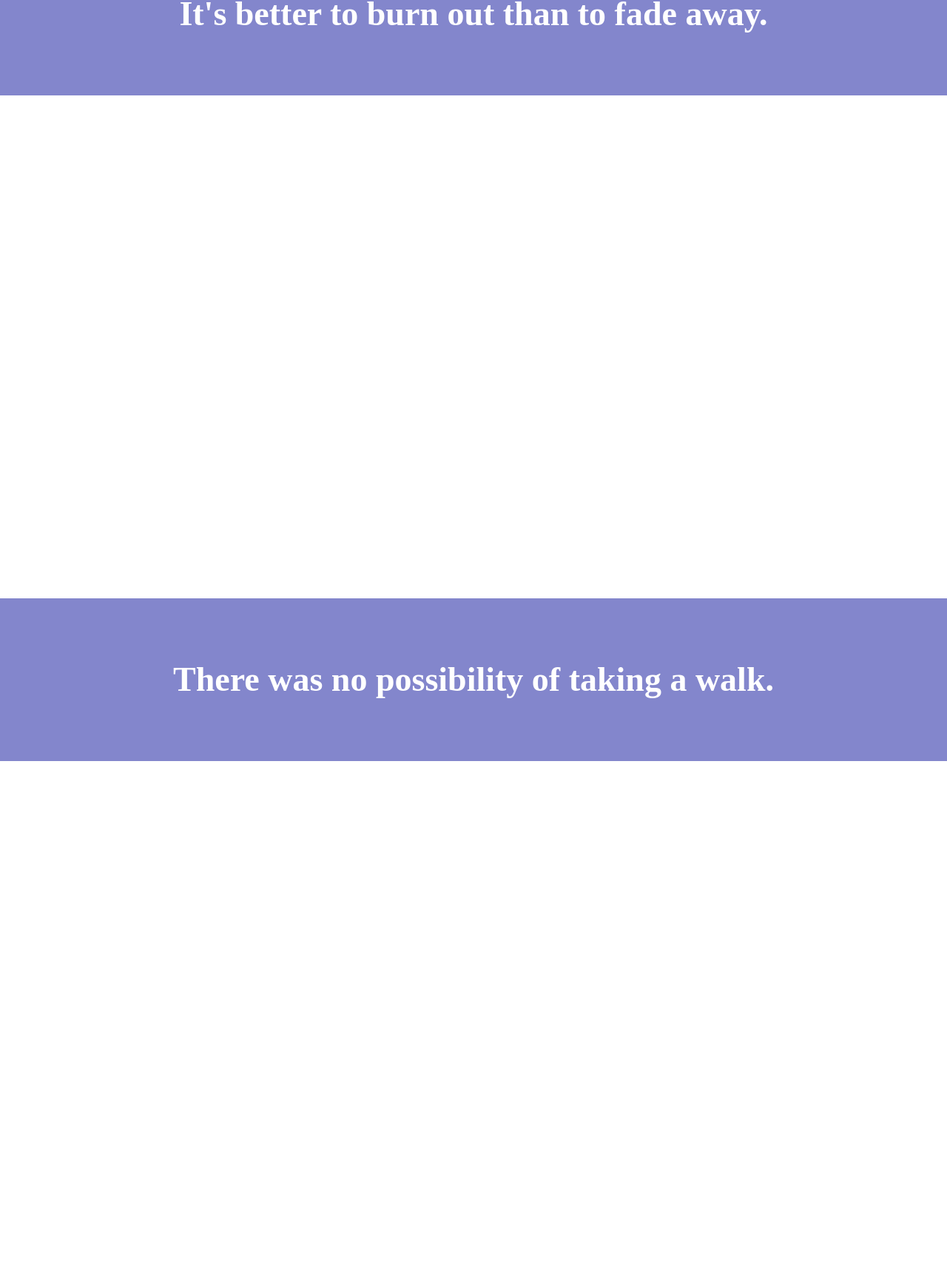
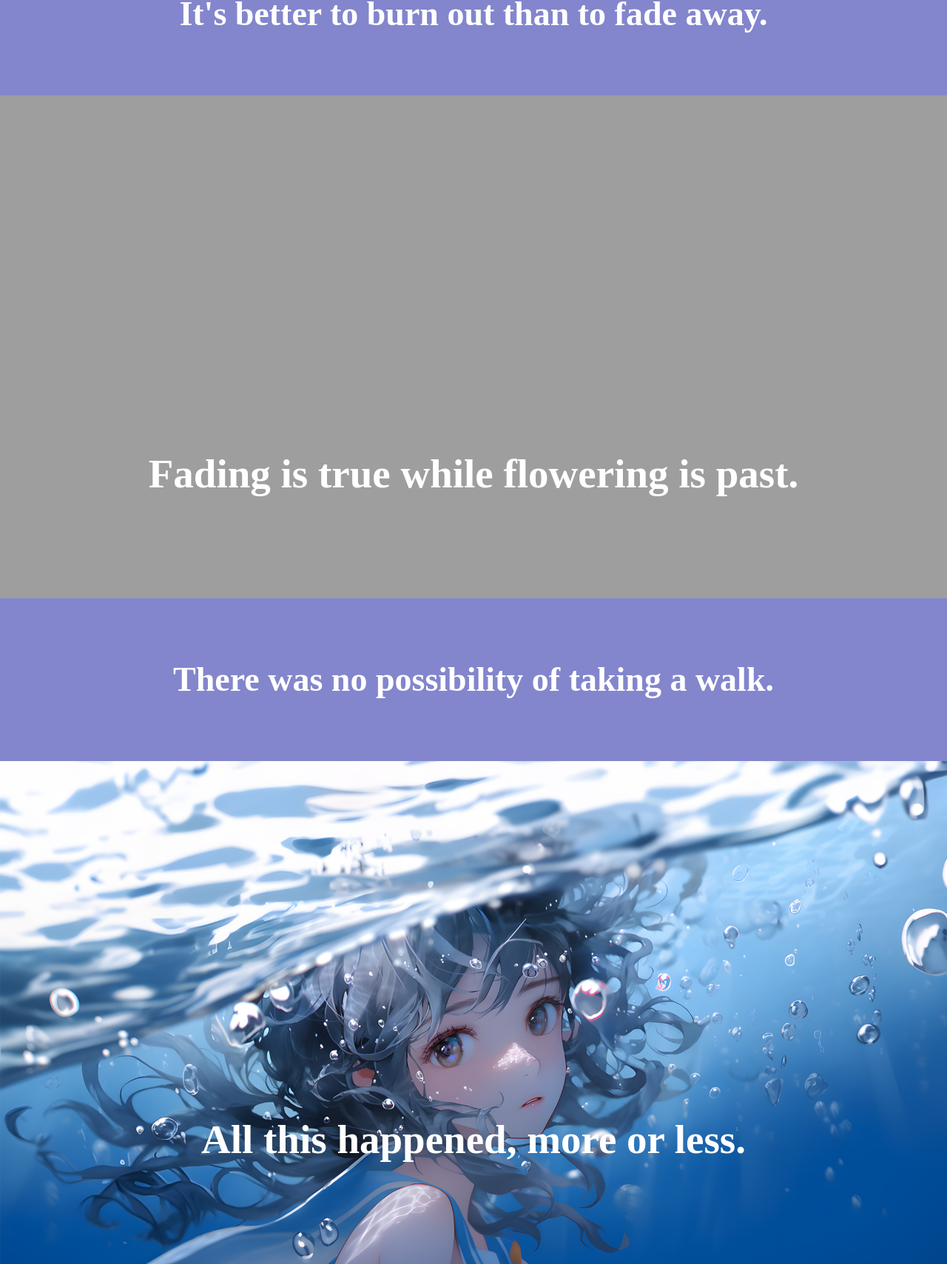
Before and after one commit to wanyang-2006/qianduan, a plain HTML site: page index.html in a window 1280 px wide. Shown: the part 3555-5264 px from the top of the page at 74% size. Drawn offline with Linux system fonts and the light colour scheme; the site is published under a folder, as on GitHub Pages, so addresses that start at the root find nothing.

Commit message:
Update index.html

```diff
--- a/index.html
+++ b/index.html
@@ -167,7 +167,7 @@
 
 
         .image_2{
-        background-image: url(/pic2.jpg);
+        background-image: url(pic2.jpg);
         background-position: 0 0;
         background-attachment: fixed;
         background-size: cover;
@@ -177,7 +177,7 @@
         }
 
         .image_3{
-        background-image: url(/pic3.jpg);
+        background-image: url(pic3.jpg);
         background-position: 0 0;
         background-attachment: fixed;
         background-size: cover;
@@ -187,7 +187,7 @@
         }
 
         .image_4{
-        background-image: url(/pic4.jpg);
+        background-image: url(pic4.jpg);
         background-position: 0 0;
         background-attachment: fixed;
         background-size: cover;
```
